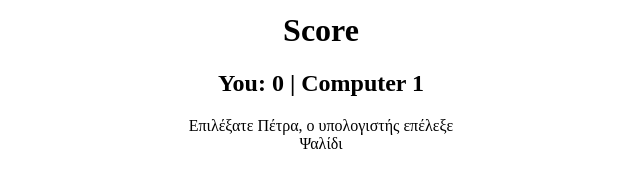
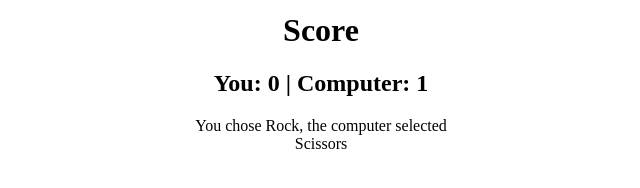
Before and after one commit to iakovosl/Stone-Scissors-Paper, a plain HTML site: page index.html in a window 1280 px wide. Both pictures are taken after a click on the picture 474 px from the left and 142 px from the top of the page. Shown: the part 218-406 px from the top of the page, 319-959 px from the left. Drawn offline with Linux system fonts and the light colour scheme.

Commit message:
some style changes

```diff
--- a/index.html
+++ b/index.html
@@ -15,7 +15,7 @@
          <img id="paper" src="https://m.media-amazon.com/images/I/51WQdjeFCQL._AC_SX466_.jpg" alt="">
 
          <h1>Score</h1>
-         <h2>You: <span id="player-score">0</span> | Computer <span id="computer-score">0</span></h2>
+         <h2>You: <span id="player-score">0</span> | Computer: <span id="computer-score">0</span></h2>
          <p id="info"></p>
      </div>
      <script src="js/game.js"></script>
--- a/js/game.js
+++ b/js/game.js
@@ -1,4 +1,4 @@
-const choices = ['Πέτρα', 'Ψαλίδι', 'Χαρτί'];
+const choices = ['Rock', 'Scissors', 'Paper'];
 let player_choice, computer_choice;
 let player_score = 0;
 let computer_score = 0;
@@ -7,7 +7,7 @@ const info = document.querySelector('#info');
 function play(player_choice){
     computer_choice = Math.floor(Math.random() *3);
     //Eνημερώνεται ο υπολογιστής τι επέλεξε ο καθένας
-    info.innerText = `Επιλέξατε ${choices[player_choice]}, ο υπολογιστής επέλεξε
+    info.innerText = `You chose ${choices[player_choice]}, the computer selected
     ${choices[computer_choice]}`;
     if( player_choice === computer_choice) return;
     if(player_choice - computer_score == -1 || player_choice - computer_choice == 2){
```
